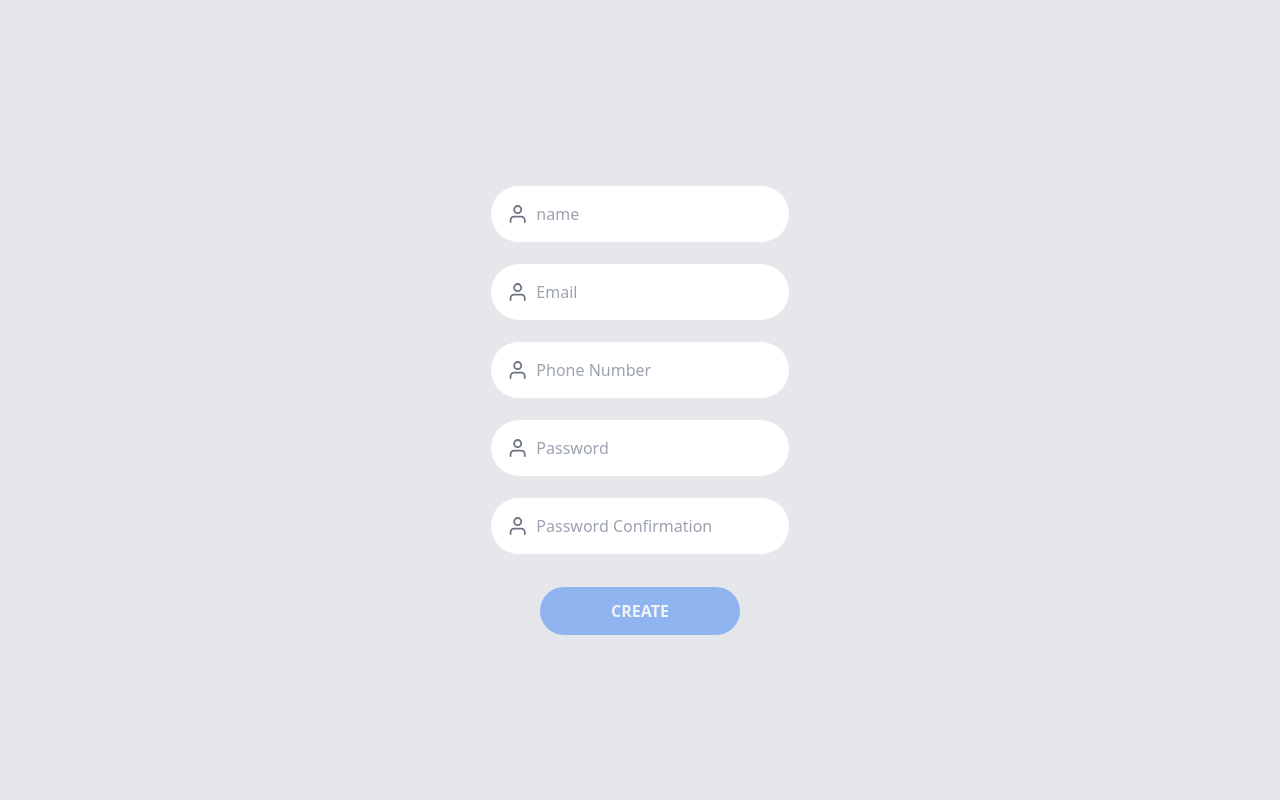
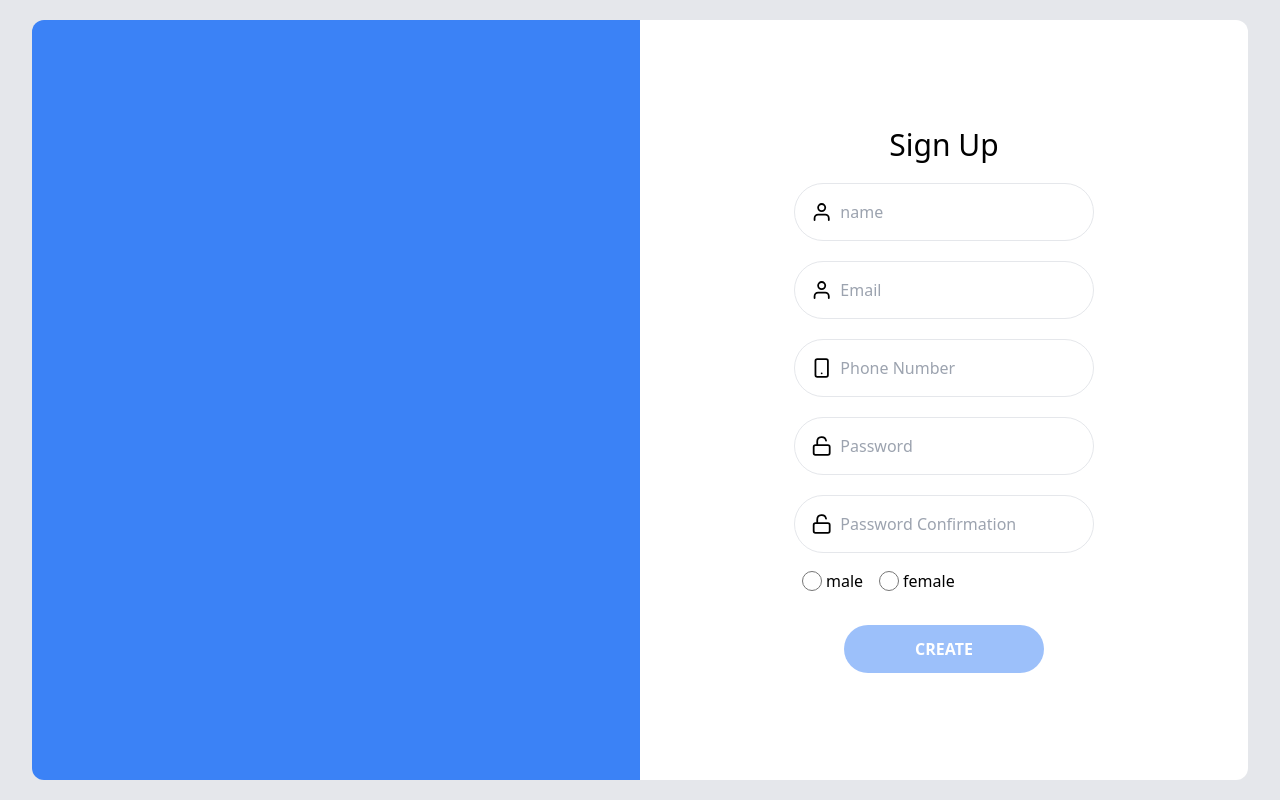
Before and after one commit to mahdibashirione/formik, a React (Create React App) app: page / in a window 1280 px wide. Built offline with nearby package versions, Linux system fonts and the light colour scheme.

Commit message:
add component radio and edited style component sign up

```diff
--- a/src/App.js
+++ b/src/App.js
@@ -3,7 +3,7 @@ import SignUp from "./components/signUp";
 function App() {
   return (
     <>
-      <main className="w-full h-screen bg-gray-200">
+      <main className="w-full h-screen md:bg-gray-200">
         <SignUp />
       </main>
     </>
--- a/src/components/common/input.js
+++ b/src/components/common/input.js
@@ -1,12 +1,8 @@
-import { FiSmartphone } from "react-icons/fi"
-import { FiUnlock } from "react-icons/fi"
-import { FiUser } from "react-icons/fi"
-
-const Input = ({ formik, lable, name, type = "text" }) => {
+const Input = ({ formik, lable, name, type = "text", children }) => {
   return (
-    <div className="flex flex-col items-start gap-y-2 mt-5">
+    <div className="flex flex-col items-start gap-y-2 mt-5 w-full">
       <div className={`${!formik.errors[name] && formik.touched[name] && "border-blue-600"} bg-white w-full px-2 py-1 flex items-center justify-start rounded-full border ${formik.errors[name] && formik.touched[name] && "border-red-500"}`}>
-        <FiUser className={`${!formik.errors[name] && formik.touched[name] && "text-blue-600"} text-gray-500 text-2xl ml-2`} />
+        {children}
         <input
           type={type}
           name={name}
--- /dev/null
+++ b/src/components/common/radio.js
@@ -0,0 +1,18 @@
+const Radio = ({ formik, name, lable, id }) => {
+  return (
+    <div className="flex items-center justify-center gap-x-1">
+      <input
+        id={id}
+        checked={formik.values[name] === (lable)}
+        value={lable}
+        name={name}
+        type={"radio"}
+        onChange={formik.handleChange}
+        className="w-5 h-5"
+      />
+      <lable htmlFor={id} >{lable}</lable>
+    </div>
+  );
+}
+
+export default Radio;
--- a/src/components/signUp.js
+++ b/src/components/signUp.js
@@ -4,12 +4,20 @@ import { FiSmartphone } from "react-icons/fi"
 import { FiUnlock } from "react-icons/fi"
 import { FiUser } from "react-icons/fi"
 import Input from "./common/input";
+import Radio from "./common/radio";
 
 
 const SignUp = () => {
 
   const formik = useFormik({
-    initialValues: { name: "", email: "", password: "" },
+    initialValues: {
+      name: "",
+      email: "",
+      password: "",
+      phoneNumber: "",
+      passwordConfirm: "",
+      gender: ""
+    },
     onSubmit: (valuse) => console.log(valuse),
     validationSchema: yup.object({
       name: yup.string().required("لطفا نام خود را وارد کنید")
@@ -28,32 +36,59 @@ const SignUp = () => {
       passwordConfirm: yup.string().required("لطفا رمز خود را دوباره وارد کنید")
         .oneOf([yup.ref('password'), null], "رمز شما مطابقت ندارد"),
 
+      gender: yup.string().required("لطفا جنسیت خود را وارد کنید")
     }),
     validateOnMount: true,
   })
 
+  const radioData = [
+    { lable: "male", id: "1", formik: formik, name: "gender" },
+    { lable: "female", id: "2", formik: formik, name: "gender" },
+  ]
+
   return (
-    <div className="w-screen h-screen flex items-center justify-center">
-      <form onSubmit={formik.handleSubmit} className="md:border p-4 px-6 rounded-lg max-w-[350px] w-full">
+    <div className="container w-screen h-screen flex flex-col md:flex-row items-center justify-center">
+      <div className="w-full md:w-1/2 h-full hidden md:flex items-center justify-end">
+        <div className="w-[calc(100%-5%)] h-[calc(100%-5%)] bg-blue-500 rounded-l-xl"></div>
+      </div>
+      <form onSubmit={formik.handleSubmit} className="md:w-1/2 h-full w-full flex items-center md:justify-start justify-center">
+        <div className="w-[calc(100%-5%)] h-[calc(100%-5%)] md:bg-white rounded-r-xl flex items-center justify-center">
+          <div className="w-full md:max-h-full overflow-scroll max-w-[300px]">
+            <h2 className="w-full text-center font-sans text-3xl">Sign Up</h2>
+            <Input formik={formik} name="name" lable="name" >
+              <FiUser className="ml-2 text-2xl" />
+            </Input>
+            <Input formik={formik} name="email" lable="Email" type="email">
+              <FiUser className="ml-2 text-2xl" />
+            </Input>
+            <Input formik={formik} name="phoneNumber" lable="Phone Number">
+              <FiSmartphone className="ml-2 text-2xl" />
+            </Input>
+            <Input formik={formik} name="password" l lable="Password" type="password">
+              <FiUnlock className="ml-2 text-2xl" />
+            </Input>
+            <Input formik={formik} name="passwordConfirm" lable="Password Confirmation" type="password">
+              <FiUnlock className="ml-2 text-2xl" />
+            </Input>
 
-        <Input formik={formik} name="name" lable="name" />
-        <Input formik={formik} name="email" lable="Email" type="email" />
-        <Input formik={formik} name="phoneNumber" lable="Phone Number" />
-        <Input
-          formik={formik}
-          name="password" l
-          lable="Password"
-          type="password"
-        />
-        <Input
-          formik={formik}
-          name="passwordConfirm"
-          lable="Password Confirmation"
-          type="password"
-        />
+            <div className="w-full flex items-center justify-start gap-x-4 flex-wrap px-2 mt-4">
+              {radioData.map(radio => {
+                return (
+                  <Radio
+                    key={radio.id}
+                    formik={radio.formik}
+                    name={radio.name}
+                    id={radio.id}
+                    lable={radio.lable}
+                  />
+                )
+              })}
+            </div>
 
-        <div className="w-full flex items-center justify-center">
-          <button disabled={!formik.isValid} className={`${!formik.isValid ? "opacity-50" : "opacity-100"} w-2/3 py-3 bg-blue-500 text-white font-sans mt-8 rounded-full font-bold`}>CREATE</button>
+            <div className="w-full flex items-center justify-center">
+              <button disabled={!formik.isValid} className={`${!formik.isValid ? "opacity-50" : "opacity-100"} w-2/3 py-3 bg-blue-500 text-white font-sans mt-8 rounded-full font-bold`}>CREATE</button>
+            </div>
+          </div>
         </div>
       </form>
     </div>
--- a/tailwind.config.js
+++ b/tailwind.config.js
@@ -1,7 +1,11 @@
 module.exports = {
   content: ["./src/**/*.{html,js}"],
   theme: {
-    extend: {},
+    extend: {
+      container: {
+        center: true,
+      },
+    },
   },
   plugins: [],
 }
```
